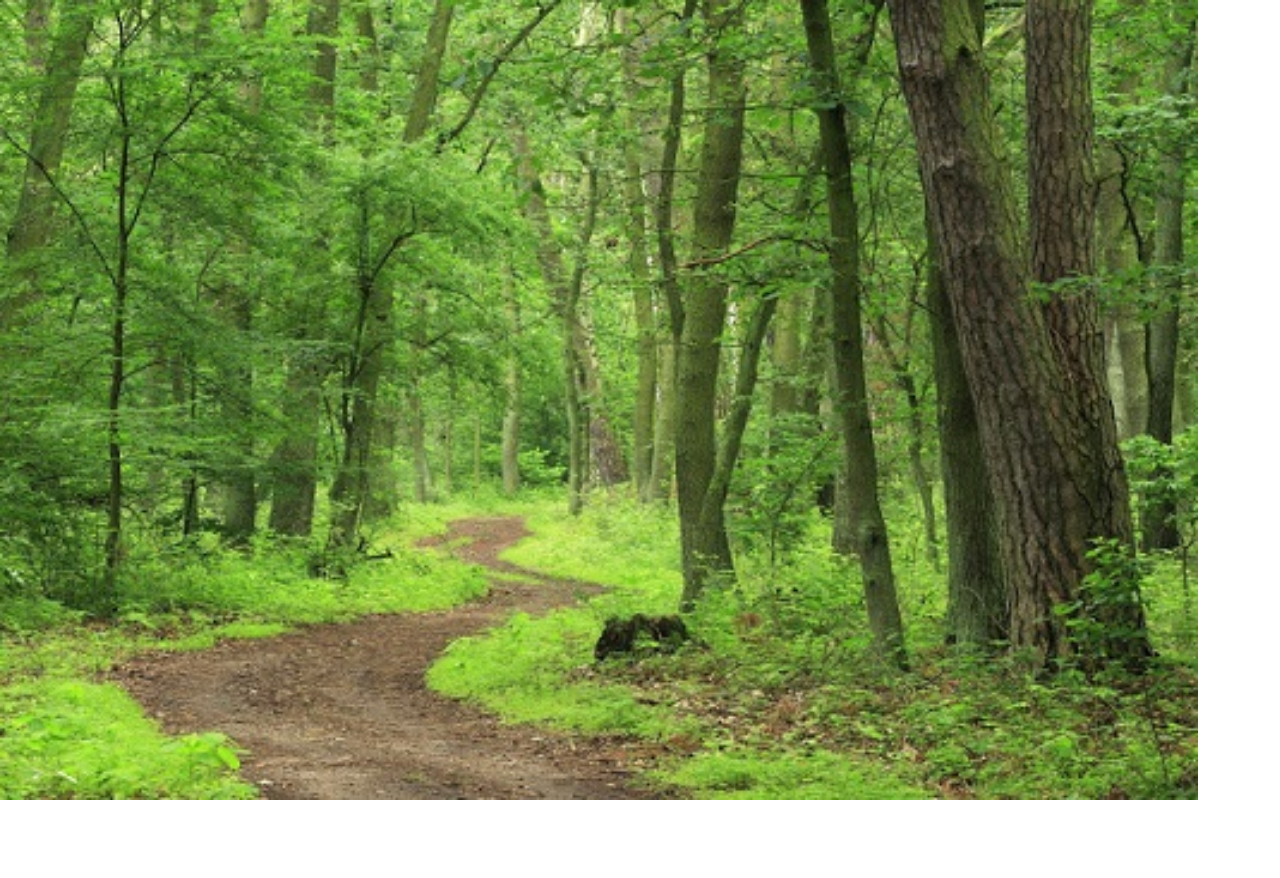
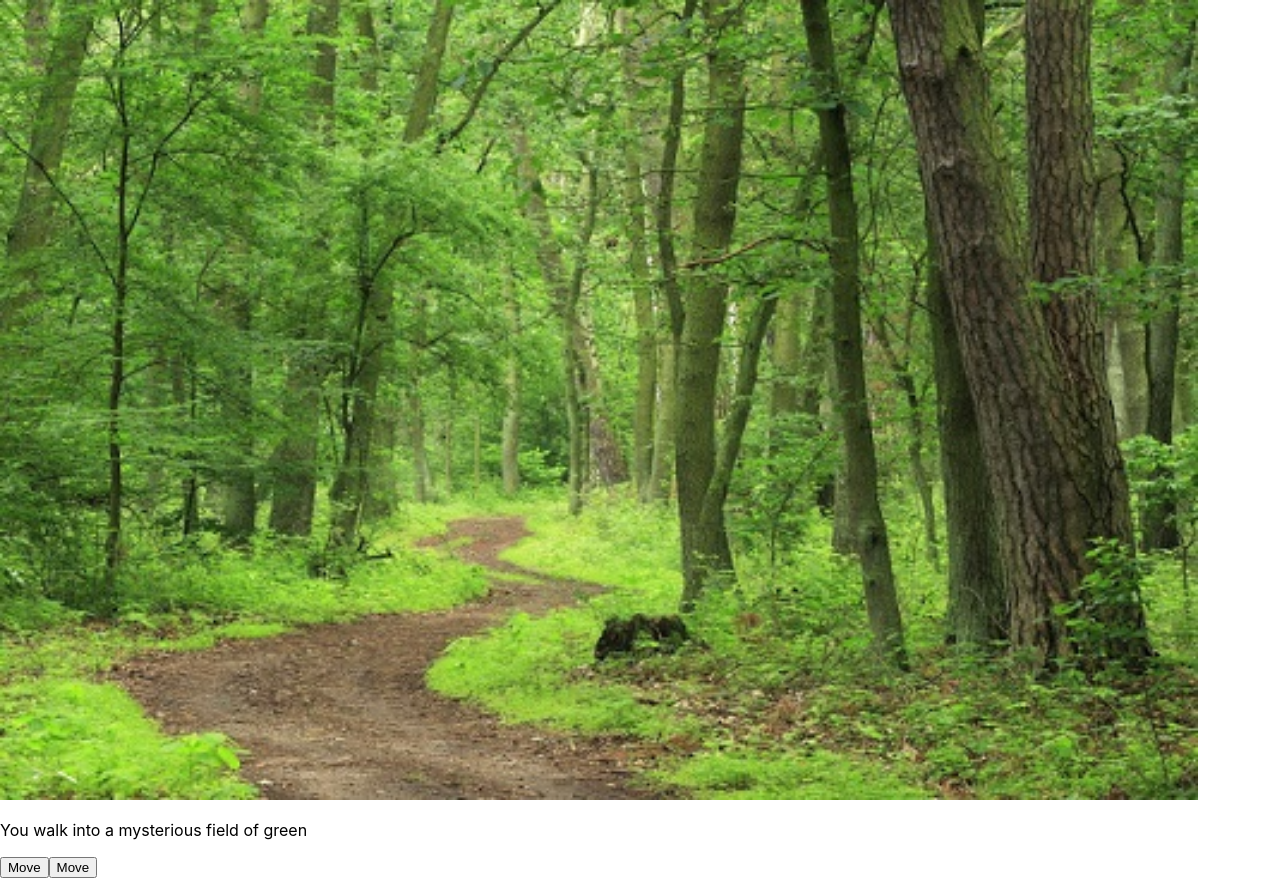
Before and after one commit to justinuzoije/clickgame, a React (Create React App) app: page / in a window 1280 px wide. Before the commit the page ends 804 px from the top, so only its background shows below. Built offline with nearby package versions, Linux system fonts and the light colour scheme.

Commit message:
add text box

```diff
--- a/src/App.js
+++ b/src/App.js
@@ -8,11 +8,15 @@ import {
   useRecoilValue,
 } from 'recoil';
 import { Screen } from './components/Screen';
+import { TextBox } from './components/TextBox';
+import { Menu } from './components/Menu';
 
 function App() {
   return (
     <RecoilRoot>
       <Screen />
+      <TextBox />
+      <Menu />
     </RecoilRoot>
 
   );
--- /dev/null
+++ b/src/components/Menu.tsx
@@ -0,0 +1,28 @@
+import { useRecoilState, useSetRecoilState } from "recoil";
+import { locationState } from '../recoil/atoms';
+import { textState } from '../recoil/atoms';
+import { Location } from '../enums/Location.enum';
+
+   interface Props {
+
+}
+
+// A big set of switch statemnts each with a different description. That dpeends on the location
+// what they will show in the Text Box area. And then a function that chooses which one to select, and
+// that is what's displayed here (instead of <p>hi</p>)
+
+export const Menu: React.FC = () => {
+    const [location, setLocation] = useRecoilState(locationState);
+
+   return (
+    //    <div onClick={clickText}>
+       <div>
+        <button>Move</button><button>Move</button>
+       </div>
+
+   )
+}
+
+// function locationState(locationState: any): [any, any] {
+//     throw new Error("Function not implemented.");
+// }
--- a/src/components/Screen.tsx
+++ b/src/components/Screen.tsx
@@ -1,5 +1,6 @@
 import { useRecoilState, useSetRecoilState } from "recoil";
 import { locationState } from '../recoil/atoms';
+import { Location } from '../enums/Location.enum';
 
    interface Props {
 
@@ -15,7 +16,7 @@ export const Screen: React.FC = () => {
 
     const move = (e: React.MouseEvent) => {
         console.log("Walking...");
-        setLocation('forest.jpg');
+        setLocation(Location.Forest);
     }
 
    return (
--- /dev/null
+++ b/src/components/TextBox.tsx
@@ -0,0 +1,39 @@
+import { useRecoilState, useSetRecoilState } from "recoil";
+import { locationState } from '../recoil/atoms';
+import { textState } from '../recoil/atoms';
+import { Location } from '../enums/Location.enum';
+
+   interface Props {
+
+}
+
+// A big set of switch statemnts each with a different description. That dpeends on the location
+// what they will show in the Text Box area. And then a function that chooses which one to select, and
+// that is what's displayed here (instead of <p>hi</p>)
+
+const locationDescription = (location: Location): string => {
+    switch (location) {
+        case Location.ForestEntrance:
+            return 'You walk into a mysterious field of green';
+        case Location.Forest:
+            return 'You enter a maze of trees as you step deeper into the forest';
+        default:
+            return '';
+    }
+}
+
+export const TextBox: React.FC = () => {
+    const [location, setLocation] = useRecoilState(locationState);
+
+   return (
+    //    <div onClick={clickText}>
+       <div>
+        <p>{locationDescription(location)}</p>
+       </div>
+
+   )
+}
+
+// function locationState(locationState: any): [any, any] {
+//     throw new Error("Function not implemented.");
+// }
--- /dev/null
+++ b/src/enums/Location.enum.ts
@@ -0,0 +1,4 @@
+export enum Location {
+    ForestEntrance = 'forest_entrance.jpg',
+    Forest = 'forest.jpg',
+  }
--- a/src/recoil/atoms.tsx
+++ b/src/recoil/atoms.tsx
@@ -1,6 +1,17 @@
 import { atom, atomFamily } from 'recoil';
+import { Location } from '../enums/Location.enum';
 
 export const locationState = atom({
     key: 'locationState', // unique ID (with respect to other atoms/selectors)
-    default: 'forest_entrance.jpg', // default value (aka initial value)
+    default: Location.ForestEntrance, // default value (aka initial value)
   });
+
+export const textState = atom({
+    key: 'textState', // unique ID (with respect to other atoms/selectors)
+    default: '', // default value (aka initial value)
+  });
+
+export const MenuState = atom({
+    key: 'MenuState', // unique ID (with respect to other atoms/selectors)
+    default: '------', // default value (aka initial value)
+  });
```
